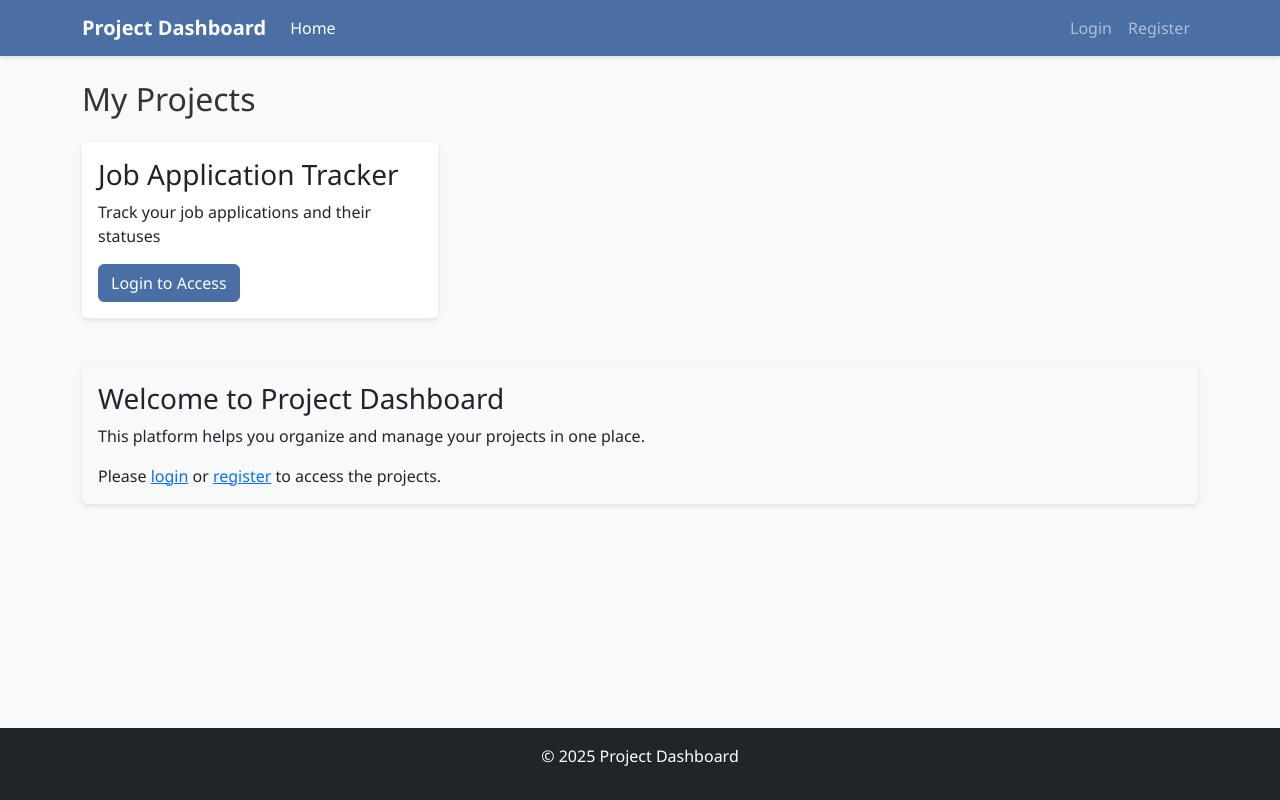
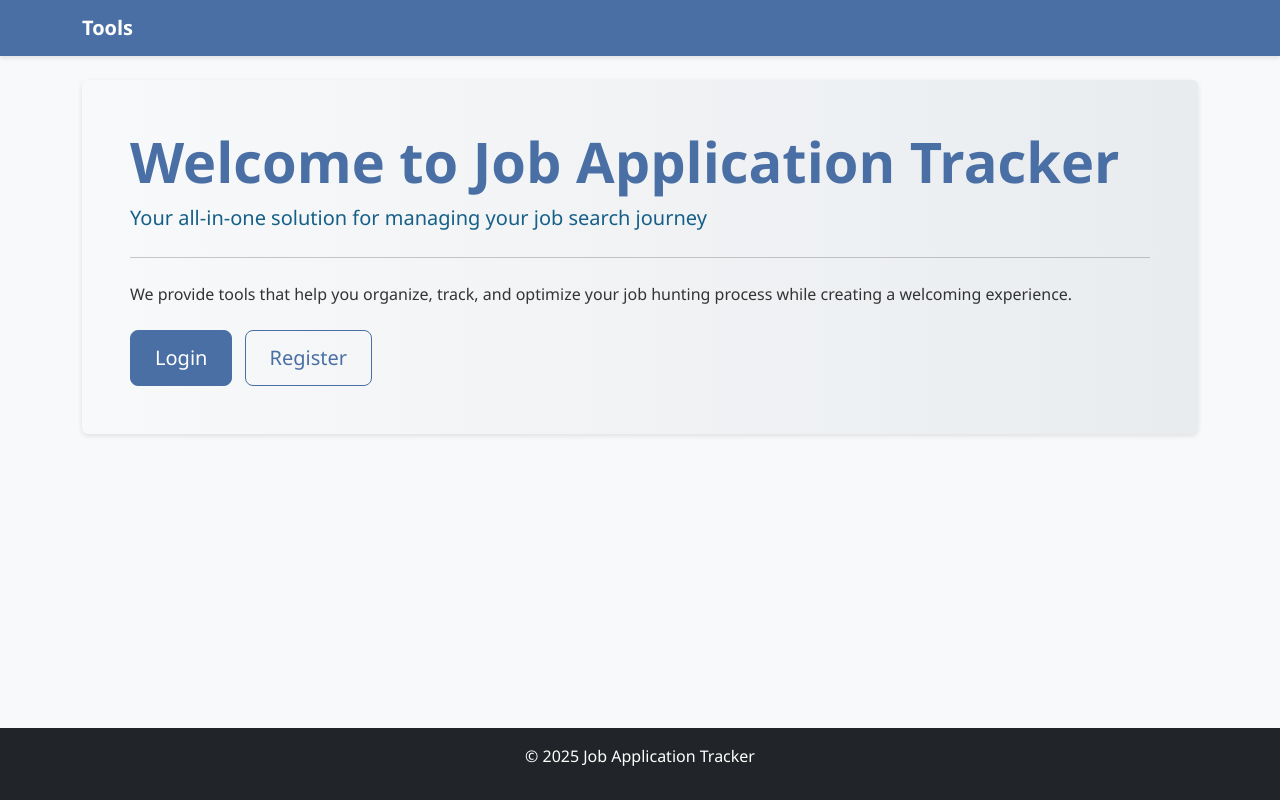
Before and after one commit to Iron-2025/jz-app-project-2025, a Flask app: page / in a window 1280 px wide. Run offline with Flask 3, Linux system fonts and the light colour scheme.

Commit message:
Improvements on landing page and overall User Interface

```diff
--- a/app/static/css/styles.css
+++ b/app/static/css/styles.css
@@ -91,6 +91,48 @@ main {
     font-weight: 600;
 }
 
+/* Landing Page */
+.jumbotron {
+    border-radius: var(--border-radius);
+    box-shadow: var(--box-shadow);
+    transition: var(--transition);
+    background: linear-gradient(to right, #f8f9fa, #e9ecef);
+}
+
+.jumbotron h1 {
+    color: var(--primary-color);
+    font-weight: 700;
+}
+
+.jumbotron .lead {
+    color: var(--secondary-color);
+    font-weight: 500;
+}
+
+.tools .card {
+    transition: var(--transition);
+}
+
+.tools .card:hover {
+    transform: translateY(-5px);
+    box-shadow: 0 5px 15px rgba(0, 0, 0, 0.1);
+}
+
+.btn-lg {
+    padding: 0.75rem 1.5rem;
+    font-weight: 500;
+}
+
+.btn-outline-primary {
+    color: var(--primary-color);
+    border-color: var(--primary-color);
+}
+
+.btn-outline-primary:hover {
+    background-color: var(--primary-color);
+    color: white;
+}
+
 /* Footer */
 footer {
     margin-top: auto;
--- a/app/templates/base.html
+++ b/app/templates/base.html
@@ -3,7 +3,7 @@
 <head>
     <meta charset="UTF-8">
     <meta name="viewport" content="width=device-width, initial-scale=1.0">
-    <title>{% block title %}Project Dashboard{% endblock %}</title>
+    <title>{% block title %}Job Search Hack{% endblock %}</title>
     <link rel="stylesheet" href="https://cdn.jsdelivr.net/npm/bootstrap@5.3.0/dist/css/bootstrap.min.css">
     <link rel="stylesheet" href="{{ url_for('static', filename='css/styles.css') }}">
     {% block extra_css %}{% endblock %}
@@ -12,15 +12,12 @@
     <header>
         <nav class="navbar navbar-expand-lg navbar-dark bg-primary">
             <div class="container">
-                <a class="navbar-brand" href="{{ url_for('core.index') }}">Project Dashboard</a>
+                <a class="navbar-brand" href="{{ url_for('core.index') }}">Tools</a>
                 <button class="navbar-toggler" type="button" data-bs-toggle="collapse" data-bs-target="#navbarNav" aria-controls="navbarNav" aria-expanded="false" aria-label="Toggle navigation">
                     <span class="navbar-toggler-icon"></span>
                 </button>
                 <div class="collapse navbar-collapse" id="navbarNav">
                     <ul class="navbar-nav me-auto">
-                        <li class="nav-item">
-                            <a class="nav-link" href="{{ url_for('core.index') }}">Home</a>
-                        </li>
                         {% if current_user.is_authenticated %}
                         <li class="nav-item">
                             <a class="nav-link" href="{{ url_for('job_tracker.index') }}">Job Tracker</a>
@@ -39,13 +36,6 @@
                                 <li><a class="dropdown-item" href="{{ url_for('auth.logout') }}">Logout</a></li>
                             </ul>
                         </li>
-                        {% else %}
-                        <li class="nav-item">
-                            <a class="nav-link" href="{{ url_for('auth.login') }}">Login</a>
-                        </li>
-                        <li class="nav-item">
-                            <a class="nav-link" href="{{ url_for('auth.register') }}">Register</a>
-                        </li>
                         {% endif %}
                     </ul>
                 </div>
@@ -62,12 +52,25 @@
             {% endif %}
         {% endwith %}
 
+        {% if not current_user.is_authenticated and request.endpoint == 'core.index' %}
+        <div class="jumbotron bg-light p-5 rounded mb-4">
+            <h1 class="display-4">Welcome to Job Application Tracker</h1>
+            <p class="lead">Your all-in-one solution for managing your job search journey</p>
+            <hr class="my-4">
+            <p>We provide tools that help you organize, track, and optimize your job hunting process while creating a welcoming experience.</p>
+            <div class="mt-4">
+                <a class="btn btn-primary btn-lg me-2" href="{{ url_for('auth.login') }}" role="button">Login</a>
+                <a class="btn btn-outline-primary btn-lg" href="{{ url_for('auth.register') }}" role="button">Register</a>
+            </div>
+        </div>
+        {% endif %}
+
         {% block content %}{% endblock %}
     </main>
 
     <footer class="bg-dark text-white py-3 mt-5">
         <div class="container text-center">
-            <p>&copy; 2025 Project Dashboard</p>
+            <p>&copy; 2025 Job Application Tracker</p>
         </div>
     </footer>
 
--- a/app/templates/core/index.html
+++ b/app/templates/core/index.html
@@ -1,49 +1,20 @@
 {% extends "base.html" %}
 
-{% block title %}Project Dashboard - Home{% endblock %}
+{% block title %}Job Application Tracker - Home{% endblock %}
 
 {% block content %}
-<section class="projects">
-    <h2 class="mb-4">My Projects</h2>
-
-    <div class="row">
-        <div class="col-md-4 mb-4">
-            <div class="card h-100">
-                <div class="card-body">
-                    <h3 class="card-title">Job Application Tracker</h3>
-                    <p class="card-text">Track your job applications and their statuses</p>
-                    {% if current_user.is_authenticated %}
-                    <a href="{{ url_for('job_tracker.index') }}" class="btn btn-primary">Open Project</a>
-                    {% else %}
-                    <a href="{{ url_for('auth.login') }}" class="btn btn-primary">Login to Access</a>
-                    {% endif %}
-                </div>
+{% if current_user.is_authenticated %}
+<div class="row mt-4">
+    <div class="col-md-4 mb-4">
+        <div class="card h-100">
+            <div class="card-body">
+                <h3 class="card-title">Job Tracker</h3>
+                <p class="card-text">Track your job applications, statuses, and important deadlines</p>
+                <a href="{{ url_for('job_tracker.index') }}" class="btn btn-primary">Open Tool</a>
             </div>
         </div>
-        <!-- Additional projects can be added here in the future -->
     </div>
-
-    {% if current_user.is_authenticated %}
-    <div class="card mt-4 bg-light">
-        <div class="card-body">
-            <h3 class="card-title">Adding New Projects</h3>
-            <p class="card-text">To add a new project to this dashboard:</p>
-            <ol>
-                <li>Create a new blueprint in the app directory</li>
-                <li>Create templates for your project</li>
-                <li>Register the blueprint in app/__init__.py</li>
-                <li>Add a new project card to this page</li>
-            </ol>
-        </div>
-    </div>
-    {% else %}
-    <div class="card mt-4 bg-light">
-        <div class="card-body">
-            <h3 class="card-title">Welcome to Project Dashboard</h3>
-            <p class="card-text">This platform helps you organize and manage your projects in one place.</p>
-            <p class="card-text">Please <a href="{{ url_for('auth.login') }}">login</a> or <a href="{{ url_for('auth.register') }}">register</a> to access the projects.</p>
-        </div>
-    </div>
-    {% endif %}
-</section>
+    <!-- Additional tools can be added here in the future -->
+</div>
+{% endif %}
 {% endblock %}
```
